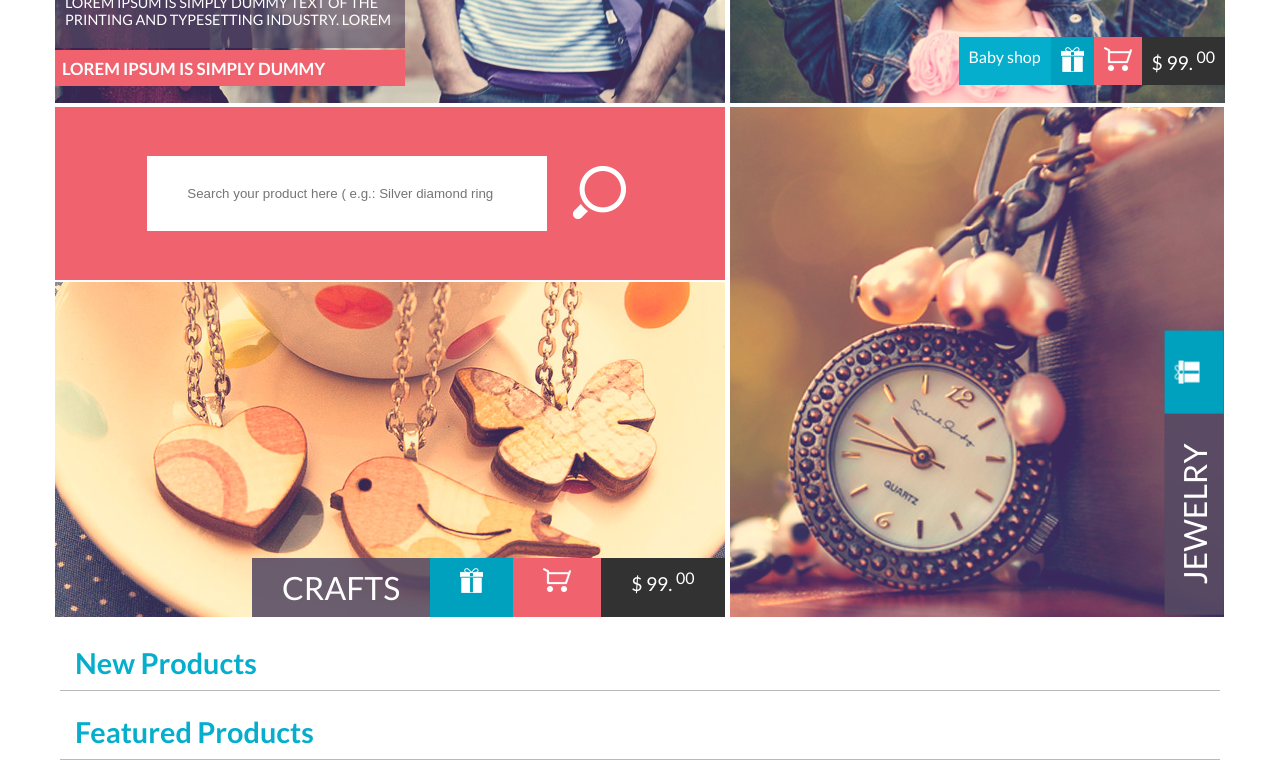
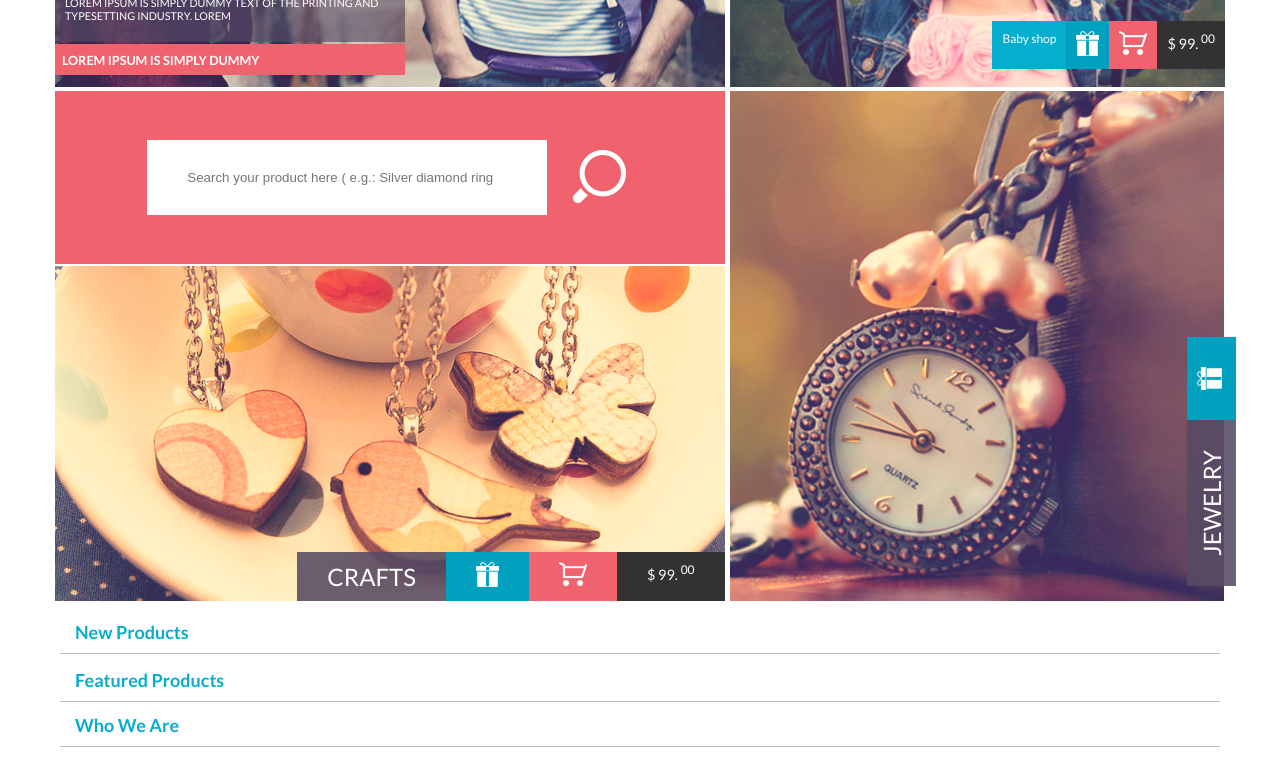
Before and after one commit to stelex98/sait6, a plain HTML site: page index.html in a window 1280 px wide. Shown: the part 714-1480 px from the top of the page. Drawn offline with Linux system fonts and the light colour scheme.

Commit message:
Update style.css

```diff
--- a/css/style.css
+++ b/css/style.css
@@ -10,7 +10,7 @@
 @import "footer/footer.css";
 :root {
 	--body-bgcolog: #fff;
-	--body-fontSize: 1em;
+	--body-fontSize: 1.2rem;
 	--body-fontColor: #434343;
 	--container-size: 1440px;
 	--link-colorWhite: #fff;
@@ -28,6 +28,9 @@
 }
 * a {
 	text-decoration: none;
+}
+html {
+    font-size: 62.5%;
 }
 body {
 	background-color: var(--body-bgcolog);
```
